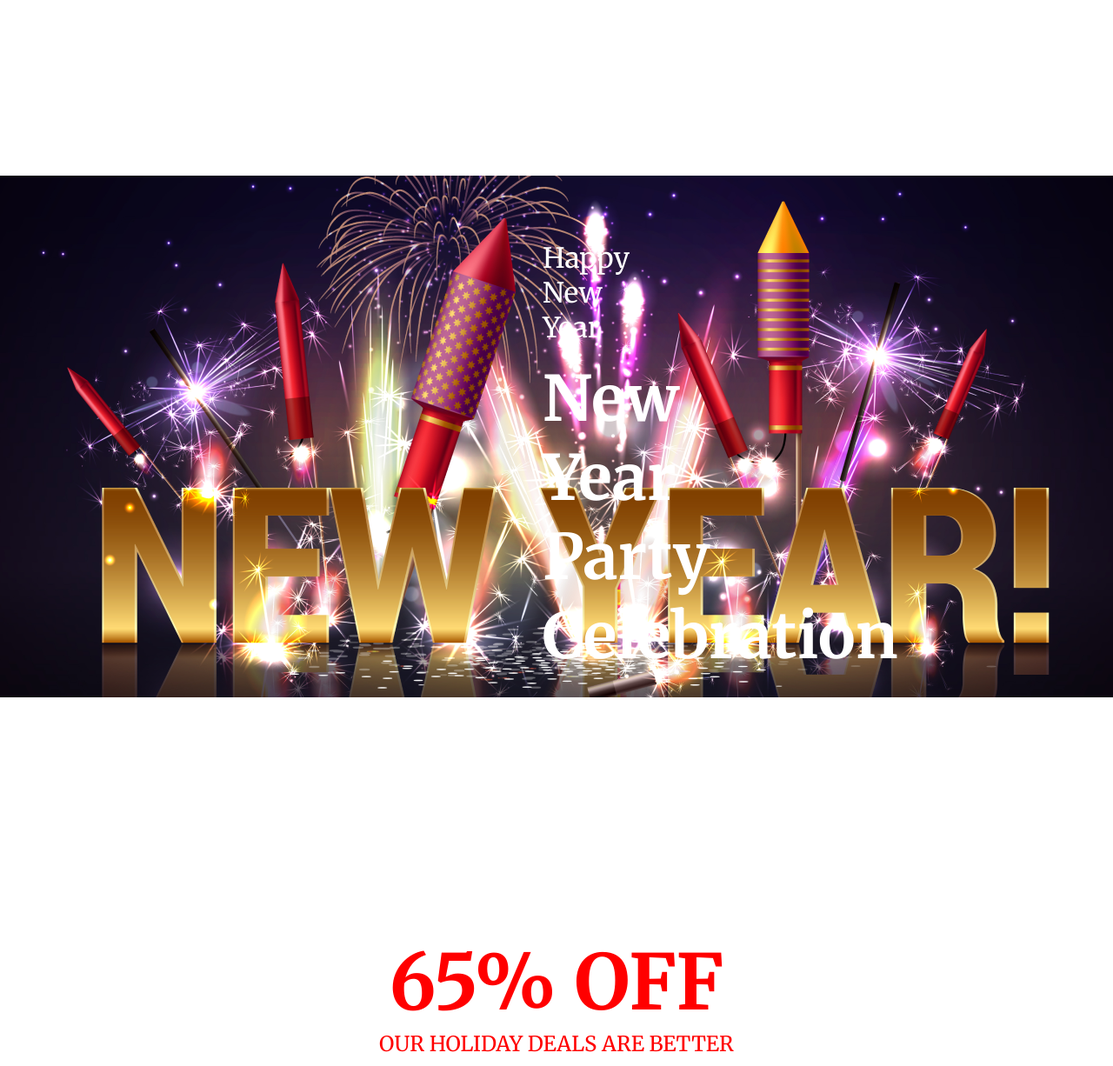
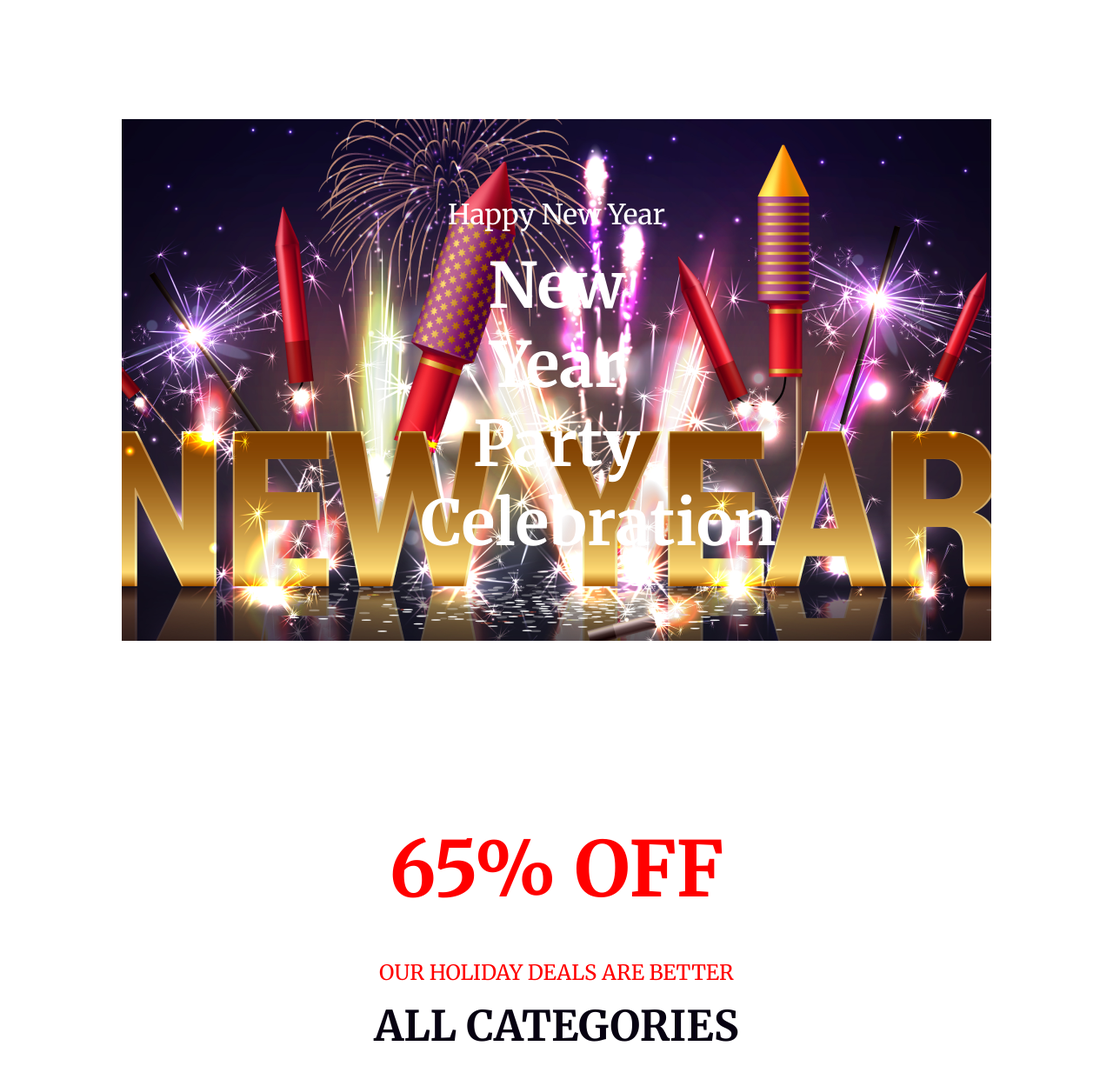
Before and after one commit to Md-Zubayer-Ibn-Jaynul/assignment-1, a plain HTML site: page index.html in a window 1280 px wide. Shown: the top 1226 px of the page at 87% size. Drawn offline with Linux system fonts and the light colour scheme.

Commit message:
container-2 completed

```diff
--- a/styles/assignment.css
+++ b/styles/assignment.css
@@ -15,14 +15,14 @@ body {
     background-image: url('../resources/Banner\ Image.png');
     background-position: center;
     background-repeat: no-repeat;
+    margin: 50px 140px 0px;
     border-radius: 16px;
     /* background-image: linear-gradient(180deg, #070211 0%, rgba(7, 2, 17, 0.00) 100%); */
 }
 
 .banner {
     text-align: center;
-    margin: 50px 140px 0px;
-    padding: 227px 484px 177px;
+    padding: 177px 344px 177px;
 }
 
 .banner-greeting {
@@ -43,21 +43,20 @@ body {
     text-align: center;
 }
 
-.offer {
-    margin: auto;
-}
-
 .text-title {
     color: #F00;
     font-size: 88px;
+    margin-bottom: 48px;
 }
 
 .text-info {
     color: #F00;
     font-size: 24px;
+    margin-bottom: 16px;
 }
 
 .text-greeting {
     color: #070211;
     font-size: 48px;
+    margin-bottom: 48px;
 }
```
